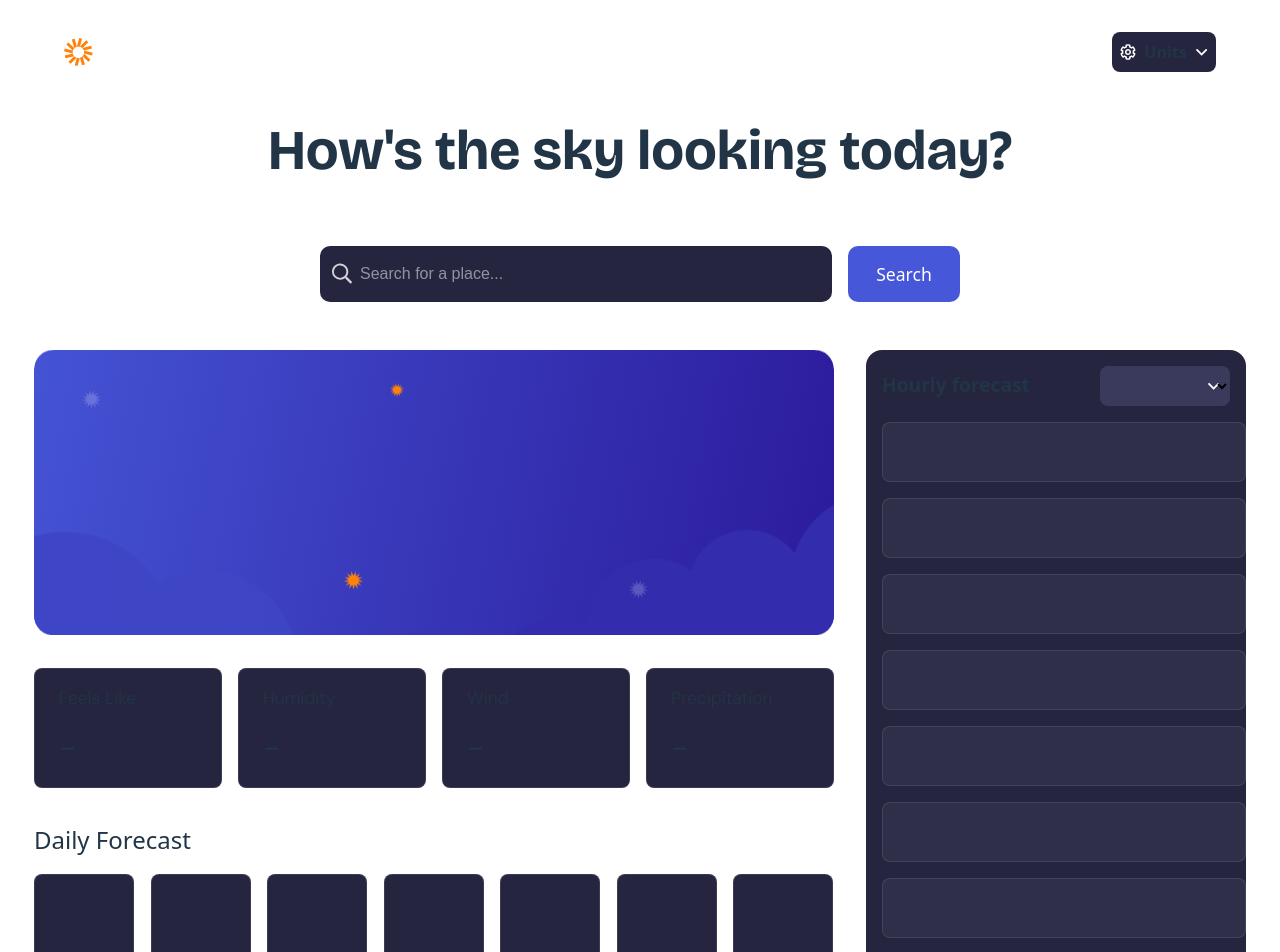
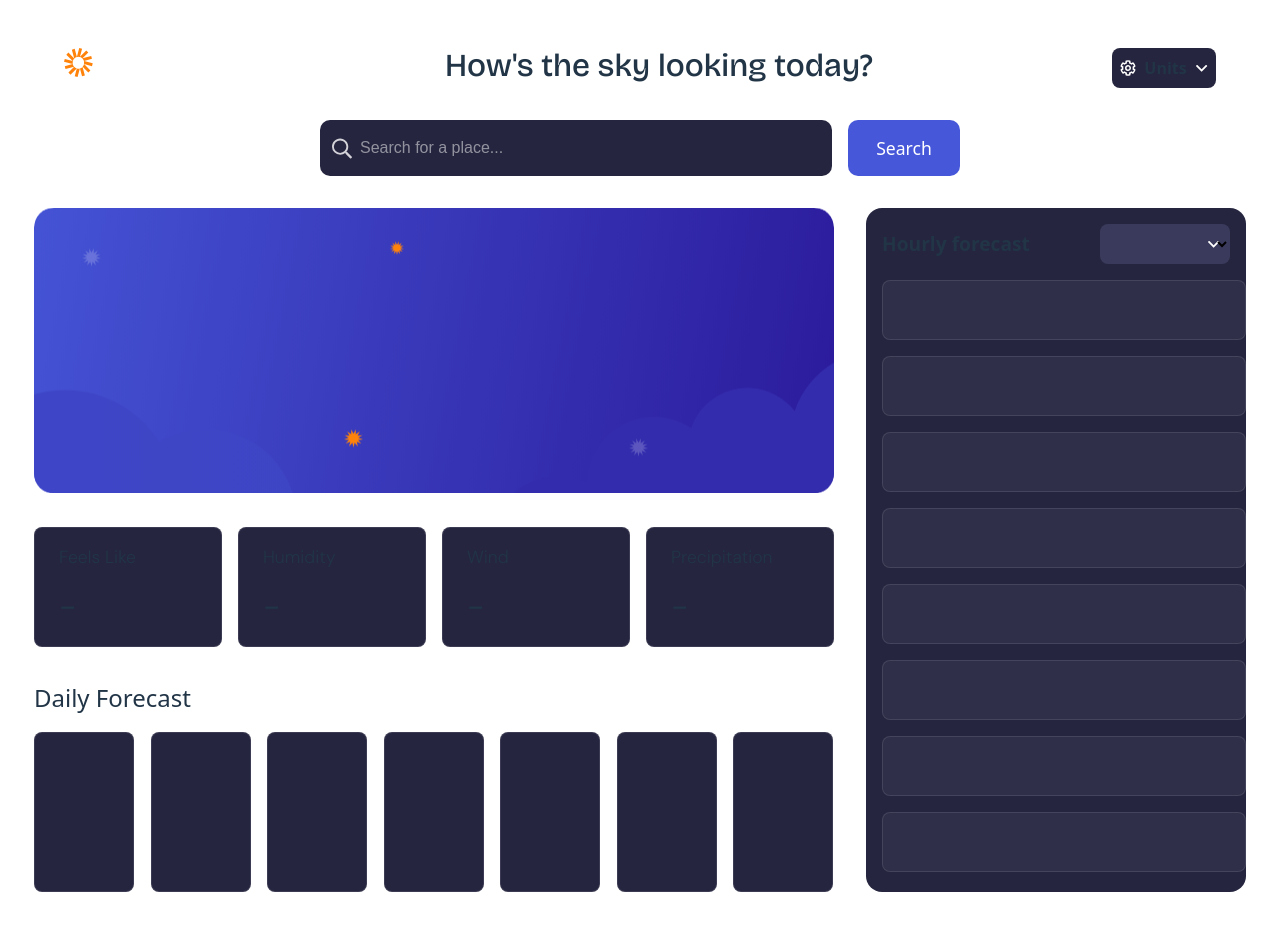
Before and after one commit to BastianVargasP/weather-app, a React (Vite) app: page / in a window 1280 px wide. Shown: the top 952 px of the page. After the commit the page ends 924 px from the top, so only its background shows below. Built offline with nearby package versions, Linux system fonts and the light colour scheme.

Commit message:
cambio del navbar y header

```diff
--- /dev/null
+++ b/components/DailyForecast.jsx
@@ -0,0 +1,49 @@
+import { useContext } from "react";
+import { WeatherContext } from "../assets/context/WeatherContext";
+import { getDayName } from "../utils/dates";
+
+const DailyForecast = () => {
+  const { placeInfo, findImgWeather } = useContext(WeatherContext);
+
+  return (
+    <div className="dailyForecast">
+      <h2>Daily Forecast</h2>
+      <div className="forecastList">
+        {placeInfo ? (
+          <>
+            {placeInfo.daily.time.map((_, index) => (
+              <div className="forecastItem" key={`day${index}`}>
+                <h4>{getDayName(placeInfo.daily.time[index]).slice(0, 3)}</h4>
+                <img
+                  src={findImgWeather(placeInfo.daily.weather_code[index])}
+                  className="forecastIcon"
+                  alt=""
+                />
+                <div className="tempRange">
+                  <p className="maxTemp">
+                    {`${parseInt(placeInfo.daily.temperature_2m_max[index])}°`}
+                  </p>
+                  <p className="minTemp">
+                    {`${parseInt(placeInfo.daily.temperature_2m_min[index])}°`}
+                  </p>
+                </div>
+              </div>
+            ))}
+          </>
+        ) : (
+          <>
+            <div className="forecastItem"></div>
+            <div className="forecastItem"></div>
+            <div className="forecastItem"></div>
+            <div className="forecastItem"></div>
+            <div className="forecastItem"></div>
+            <div className="forecastItem"></div>
+            <div className="forecastItem"></div>
+          </>
+        )}
+      </div>
+    </div>
+  );
+};
+
+export default DailyForecast;
--- a/components/Header.css
+++ b/components/Header.css
@@ -1,8 +1,3 @@
-@font-face {
-    font-family: 'Bricolage';
-    src: url('../assets/fonts/Bricolage_Grotesque/BricolageGrotesque-VariableFont_opsz\,wdth\,wght.ttf') format('truetype');
-}
-
 @font-face {
     font-family: 'DM_Sans';
     src: url('../assets/fonts/DM_Sans/DMSans-VariableFont_opsz\,wght.ttf') format('truetype');
@@ -12,15 +7,7 @@
     width: 100%;
     display: flex;
     flex-direction: column;
-    gap: 4rem;
-    margin-top: 2rem;
-}
-
-h1 {
-    font-family: 'Bricolage', serif;
-    font-size: 3.5rem;
-    margin: 0;
-    padding: 0;
+    margin-top: 1.5rem;
 }
 
 .search {
@@ -144,7 +131,7 @@ h1 {
 
 @media (min-width: 1200px) {
   .header{
-    margin-top: 0;
+    margin-top: 1rem;
   }
 
   .search{
--- a/components/Header.jsx
+++ b/components/Header.jsx
@@ -2,9 +2,10 @@ import search from "../assets/images/icon-search.svg";
 import "./Header.css";
 import { WeatherContext } from "../assets/context/WeatherContext";
 import { useContext, useState } from "react";
+import PlaceResultsList from "./PlaceResultsList";
 
 const Header = () => {
-  const { placesList, fetchPlace, selectPlace, loading } = useContext(WeatherContext);
+  const { fetchPlace, loading } = useContext(WeatherContext);
   const [query, setQuery] = useState("");
 
   const handleSearch = () => {
@@ -17,7 +18,6 @@ const Header = () => {
 
   return (
     <div className="header">
-      <h1>How's the sky looking today?</h1>
       <div className="search">
         <div className="inputContainer">
           <img src={search} alt="Search icon" className="inputIcon" />
@@ -29,23 +29,7 @@ const Header = () => {
             onChange={(e) => setQuery(e.target.value)}
             onKeyDown={handleKeyDown}
           />
-          <div
-            id="resultsPlaces"
-            className={`placeList${placesList.results?.length ? " isVisible" : ""}`}
-          >
-            {placesList.results &&
-              placesList.results.map((place) => (
-                <button key={place.id} onClick={() => selectPlace(place)}>
-                  <img
-                    src={`https://open-meteo.com/images/country-flags/${place.country_code.toLowerCase()}.svg`}
-                    alt=""
-                  />
-                  <h3>
-                    {place.name}, {place.country}
-                  </h3>
-                </button>
-              ))}
-          </div>
+          <PlaceResultsList />
         </div>
         <button className="searchButton" onClick={handleSearch} disabled={loading}>
           {loading ? "Cargando..." : "Search"}
--- a/components/Navbar.css
+++ b/components/Navbar.css
@@ -1,17 +1,52 @@
+@font-face {
+    font-family: 'Bricolage';
+    src: url('../assets/fonts/Bricolage_Grotesque/BricolageGrotesque-VariableFont_opsz\,wdth\,wght.ttf') format('truetype');
+}
+
 .navbar {
-    display: flex;
-    flex-direction: row;
-    justify-content: space-between;
-    align-items: center;
+    display: grid;
+    grid-template-areas:
+    "logo unidades"
+    "titulo titulo";
     width: 100%;
+    flex-wrap: wrap;
+    gap: 2rem 1rem;
+    margin-top: 1rem;
 }
 
 .navbar .logo{
+    grid-area: logo;
     height: 1.8rem;
     padding: 0;
 }
 
+h1 {
+    grid-area: titulo;
+    font-family: 'Bricolage', serif;
+    font-size: 1.3rem;
+    font-weight: 500;
+    margin: 0;
+    padding: 0;
+    white-space: nowrap;
+}
+@media (min-width: 470px) {
+  h1 {
+    font-size: 2rem;
+  }
+}
+
+@media (min-width: 760px) {
+  .navbar {
+    display: flex;
+    justify-content: space-between;
+    box-sizing: border-box;
+    max-width: 1200px;
+}
+}
+
 .lista {
+    grid-area: unidades;
+    justify-self: end;
     display: flex;
     flex-direction: column;
     justify-content: center;
--- a/components/Navbar.jsx
+++ b/components/Navbar.jsx
@@ -2,56 +2,106 @@ import logo from "../assets/images/logo.svg";
 import units from "../assets/images/icon-units.svg";
 import dropdown from "../assets/images/icon-dropdown.svg";
 import checkmark from "../assets/images/icon-checkmark.svg";
-import { useContext, useEffect, useState } from "react";
+import { useContext } from "react";
 import { WeatherContext } from "../assets/context/WeatherContext";
 import "./Navbar.css";
 
-
-
 const Navbar = () => {
-
-  const {toggleUnits, switchUnits, setSwitchDegrees, switchDegrees, setSwitchVelocity, switchVelocity, setSwitchPrecipitation, switchPrecipitation} = useContext(WeatherContext);
+  const {
+    toggleUnits,
+    switchUnits,
+    setSwitchDegrees,
+    switchDegrees,
+    setSwitchVelocity,
+    switchVelocity,
+    setSwitchPrecipitation,
+    switchPrecipitation,
+  } = useContext(WeatherContext);
 
   return (
     <div className="navbar">
       <img src={logo} alt="Logo" className="logo" />
+      <h1>How's the sky looking today?</h1>
       <ul className="lista">
         <div className="units">
-            <img src={units} alt="Units" />
-            <h4>Units</h4>
-            <img src={dropdown} alt="Dropdown"/>
-          </div>
+          <img src={units} alt="Units" />
+          <h4>Units</h4>
+          <img src={dropdown} alt="Dropdown" />
+        </div>
         <li>
           <ul className="dropdownMenu">
-            <button onClick={() => toggleUnits()}>Switch to {switchUnits === "Metric" ? "Imperial" : "Metric"}</button>
+            <button onClick={() => toggleUnits()}>
+              Switch to {switchUnits === "Metric" ? "Imperial" : "Metric"}
+            </button>
             <h5>Temperature</h5>
-            <button onClick={() => setSwitchDegrees("celsius")} className="celsius">
+            <button
+              onClick={() => setSwitchDegrees("celsius")}
+              className="celsius"
+            >
               Celsius (°C)
-              <img src={checkmark} alt="Checkmark" style={{display: switchDegrees === "celsius" ? "block" : "none"}} />
+              <img
+                src={checkmark}
+                alt="Checkmark"
+                style={{
+                  display: switchDegrees === "celsius" ? "block" : "none",
+                }}
+              />
             </button>
-            <button onClick={() => setSwitchDegrees("fahrenheit")} className="fahrenheit">
+            <button
+              onClick={() => setSwitchDegrees("fahrenheit")}
+              className="fahrenheit"
+            >
               Fahrenheit (°F)
-              <img src={checkmark} alt="Checkmark" style={{display: switchDegrees === "fahrenheit" ? "block" : "none"}} />
+              <img
+                src={checkmark}
+                alt="Checkmark"
+                style={{
+                  display: switchDegrees === "fahrenheit" ? "block" : "none",
+                }}
+              />
             </button>
             <hr style={{ width: "100%" }} />
             <h5>Wind Speed</h5>
             <button onClick={() => setSwitchVelocity("kmh")} className="kmh">
               km/h
-              <img src={checkmark} alt="Checkmark" style={{display: switchVelocity === "kmh" ? "block" : "none"}} />
+              <img
+                src={checkmark}
+                alt="Checkmark"
+                style={{ display: switchVelocity === "kmh" ? "block" : "none" }}
+              />
             </button>
             <button onClick={() => setSwitchVelocity("mph")} className="mph">
               mph
-              <img src={checkmark} alt="Checkmark" style={{display: switchVelocity === "mph" ? "block" : "none"}} />
+              <img
+                src={checkmark}
+                alt="Checkmark"
+                style={{ display: switchVelocity === "mph" ? "block" : "none" }}
+              />
             </button>
             <hr style={{ width: "100%" }} />
             <h5>Precipitation</h5>
             <button onClick={() => setSwitchPrecipitation("mm")} className="mm">
               Millimiters (mm)
-              <img src={checkmark} alt="Checkmark" style={{display: switchPrecipitation === "mm" ? "block" : "none"}} />
+              <img
+                src={checkmark}
+                alt="Checkmark"
+                style={{
+                  display: switchPrecipitation === "mm" ? "block" : "none",
+                }}
+              />
             </button>
-            <button onClick={() => setSwitchPrecipitation("inch")} className="in">
+            <button
+              onClick={() => setSwitchPrecipitation("inch")}
+              className="in"
+            >
               Inches (in)
-              <img src={checkmark} alt="Checkmark" style={{display: switchPrecipitation === "inch" ? "block" : "none"}} />
+              <img
+                src={checkmark}
+                alt="Checkmark"
+                style={{
+                  display: switchPrecipitation === "inch" ? "block" : "none",
+                }}
+              />
             </button>
           </ul>
         </li>
--- /dev/null
+++ b/components/PlaceResultsList.jsx
@@ -0,0 +1,28 @@
+import { useContext } from "react";
+import { WeatherContext } from "../assets/context/WeatherContext";
+
+const PlaceResultsList = () => {
+  const { placesList, selectPlace } = useContext(WeatherContext);
+
+  return (
+    <div
+      id="resultsPlaces"
+      className={`placeList${placesList.results?.length ? " isVisible" : ""}`}
+    >
+      {placesList.results &&
+        placesList.results.map((place) => (
+          <button key={place.id} onClick={() => selectPlace(place)}>
+            <img
+              src={`https://open-meteo.com/images/country-flags/${place.country_code.toLowerCase()}.svg`}
+              alt=""
+            />
+            <h3>
+              {place.name}, {place.country}
+            </h3>
+          </button>
+        ))}
+    </div>
+  );
+};
+
+export default PlaceResultsList;
--- /dev/null
+++ b/components/WeatherDetails.jsx
@@ -0,0 +1,41 @@
+import { useContext } from "react";
+import { WeatherContext } from "../assets/context/WeatherContext";
+
+const WeatherDetails = () => {
+  const { placeInfo } = useContext(WeatherContext);
+
+  return (
+    <div className="weatherDetails">
+      <div className="detail">
+        <h4>Feels Like</h4>
+        <p>
+          {placeInfo ? parseInt(placeInfo?.current.apparent_temperature) : "-"}{" "}
+          {placeInfo?.current_units.apparent_temperature}
+        </p>
+      </div>
+      <div className="detail">
+        <h4>Humidity</h4>
+        <p>
+          {placeInfo ? placeInfo?.current.relative_humidity_2m : "-"}{" "}
+          {placeInfo?.current_units.relative_humidity_2m}
+        </p>
+      </div>
+      <div className="detail">
+        <h4>Wind</h4>
+        <p>
+          {placeInfo ? parseInt(placeInfo?.current.wind_speed_10m) : "-"}{" "}
+          {placeInfo?.current_units.wind_speed_10m}
+        </p>
+      </div>
+      <div className="detail">
+        <h4>Precipitation</h4>
+        <p>
+          {placeInfo ? parseInt(placeInfo?.current.precipitation) : "-"}{" "}
+          {placeInfo?.current_units.precipitation}
+        </p>
+      </div>
+    </div>
+  );
+};
+
+export default WeatherDetails;
--- a/components/WeatherInfo.css
+++ b/components/WeatherInfo.css
@@ -21,6 +21,7 @@
     width: 100%;
     height: max-content;
     gap: 1.5rem;
+    margin-top: 1rem;
 }
 
 .weatherInfo {
--- a/components/WeatherInfo.jsx
+++ b/components/WeatherInfo.jsx
@@ -1,13 +1,14 @@
 import "./WeatherInfo.css";
 import errorIcon from "../assets/images/icon-error.svg";
 import CurrentWeather from "./CurrentWeather";
+import WeatherDetails from "./WeatherDetails";
+import DailyForecast from "./DailyForecast";
 import HourlyForecast from "./HourlyForecast";
 import { useContext } from "react";
 import { WeatherContext } from "../assets/context/WeatherContext";
-import { getDayName } from "../utils/dates";
 
 const WeatherInfo = () => {
-  const { placeInfo, findImgWeather, loading, error } = useContext(WeatherContext);
+  const { loading, error } = useContext(WeatherContext);
 
   return (
     <div className="weatherContainer">
@@ -26,72 +27,8 @@ const WeatherInfo = () => {
         )}
 
         <CurrentWeather />
-        <div className="weatherDetails">
-          <div className="detail">
-            <h4>Feels Like</h4>
-            <p>
-              {placeInfo ? placeInfo?.current.apparent_temperature : "-"}{" "}
-              {placeInfo?.current_units.apparent_temperature}
-            </p>
-          </div>
-          <div className="detail">
-            <h4>Humidity</h4>
-            <p>
-              {placeInfo ? placeInfo?.current.relative_humidity_2m : "-"}{" "}
-              {placeInfo?.current_units.relative_humidity_2m}
-            </p>
-          </div>
-          <div className="detail">
-            <h4>Wind</h4>
-            <p>
-              {placeInfo ? parseInt(placeInfo?.current.wind_speed_10m) : "-"}{" "}
-              {placeInfo?.current_units.wind_speed_10m}
-            </p>
-          </div>
-          <div className="detail">
-            <h4>Precipitation</h4>
-            <p>
-              {placeInfo ? parseInt(placeInfo?.current.precipitation) : "-"}{" "}
-              {placeInfo?.current_units.precipitation}
-            </p>
-          </div>
-        </div>
-        <div className="dailyForecast">
-          <h2>Daily Forecast</h2>
-          <div className="forecastList">
-            {placeInfo ? (
-              <>
-                {placeInfo.daily.time.map((_, index) => (
-                  <div className="forecastItem" key={`day${index}`}>
-                    <h4>{getDayName(placeInfo.daily.time[index]).slice(0, 3)}</h4>
-                    <img
-                      src={findImgWeather(placeInfo.daily.weather_code[index])}
-                      className="forecastIcon"
-                    />
-                    <div className="tempRange">
-                      <p className="maxTemp">
-                        {`${parseInt(placeInfo.daily.temperature_2m_max[index])}°`}
-                      </p>
-                      <p className="minTemp">
-                        {`${parseInt(placeInfo.daily.temperature_2m_min[index])}°`}
-                      </p>
-                    </div>
-                  </div>
-                ))}
-              </>
-            ) : (
-              <>
-                <div className="forecastItem"></div>
-                <div className="forecastItem"></div>
-                <div className="forecastItem"></div>
-                <div className="forecastItem"></div>
-                <div className="forecastItem"></div>
-                <div className="forecastItem"></div>
-                <div className="forecastItem"></div>
-              </>
-            )}
-          </div>
-        </div>
+        <WeatherDetails />
+        <DailyForecast />
       </div>
 
       <div className={`hourlyForecast${loading ? " isLoading" : ""}`}>
--- a/src/App.css
+++ b/src/App.css
@@ -10,7 +10,7 @@
   flex-direction: column;
   justify-content: center;
   align-items: center;
-  gap: 3rem;
+  gap: 1rem;
   width: 100%;
   margin: 0;
 }
```
